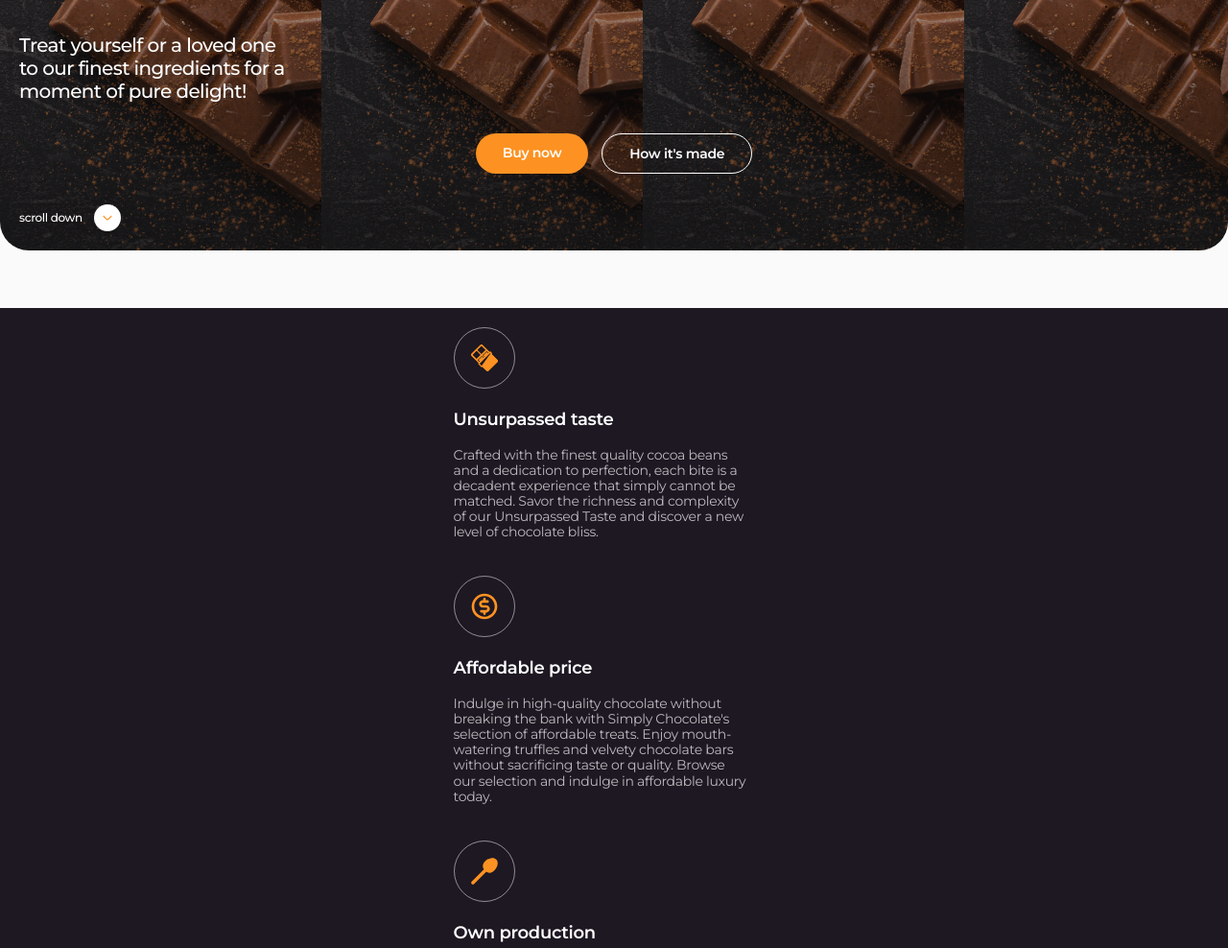
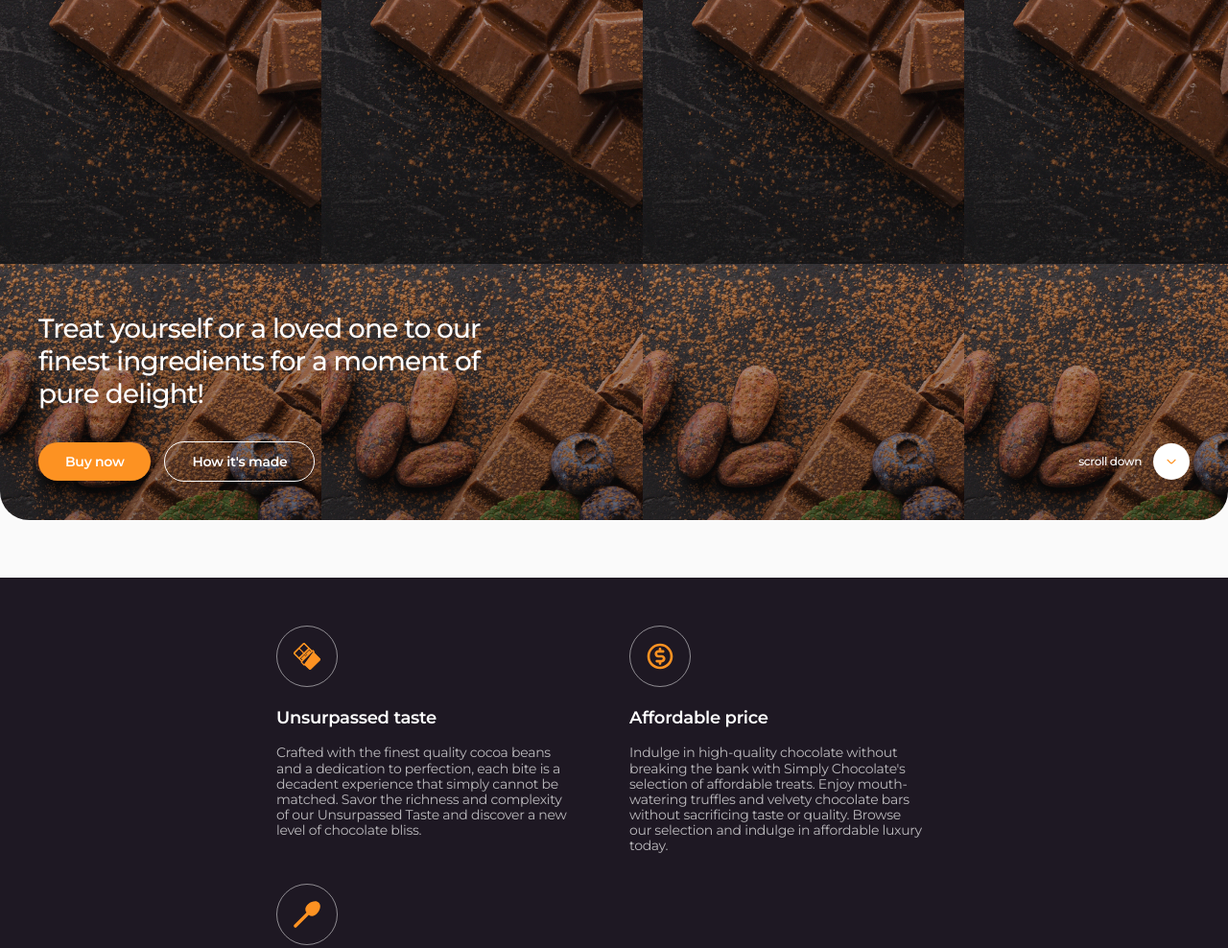
Before and after one commit to pro100-makari4/simply-chocolate, a plain HTML site: page index.html in a window 1280 px wide. Shown: the part 400-1388 px from the top of the page at 96% size. Drawn offline with nearby package versions, Linux system fonts and the light colour scheme.

Commit message:
ingredietns section, starting tablet adaptive

```diff
--- a/css/styles.css
+++ b/css/styles.css
@@ -42,9 +42,9 @@ img {
 }
 
 .container {
+    margin: 0 auto;
     width: 375px;
     padding: 0 20px;
-    margin: 0 auto;
 }
 
 .accent-color {
@@ -112,56 +112,15 @@ img {
         url(../images/hb-mobil.jpg);
     margin: 0 auto;
     border-radius: 30px;
-    padding: 380px 20px 20px;
     margin-bottom: 60px;
 }
 
-@media screen and (max-width: 767px) and (min-resolution: 192dpi),
-screen and (max-width: 768px) and (min-resolution: 2dppx),
-screen and (max-width: 768px) and (min-device-pixel-ratio: 2) {
-    .hero-section {
-        background: linear-gradient(180deg, rgba(17, 17, 17, 0.00) 0%, rgba(17, 17, 17, 0.40) 100%),
-            url(../images/hb-mobil@2x.jpg);
-        background-size: cover;
-        background-position: center;
-        background-repeat: no-repeat;
-        width: 335px;
-        height: 620px;
-    }
+.hero-wrapper {
+    padding: 395px 20px 20px;
 }
-
-@media screen and (min-width: 768px) and (min-resolution: 192dpi),
-screen and (min-width: 768px) and (min-resolution: 2dppx),
-screen and (min-width: 768px) and (min-device-pixel-ratio: 2) {
-    .hero-section {
-        background: linear-gradient(180deg, rgba(17, 17, 17, 0.00) 0%, rgba(17, 17, 17, 0.40) 100%),
-            url(../images/hb-tablet@2x.jpg);
-        width: 704px;
-        height: 890px;
-        background-size: cover;
-        background-position: center;
-        background-repeat: no-repeat;
-    }
-}
-
-@media screen and (min-width: 1200px) and (min-resolution: 192dpi),
-screen and (min-width: 1200px) and (min-resolution: 2dppx),
-screen and (min-width: 1200px) and (min-device-pixel-ratio: 2) {
-    .hero-section {
-        background: linear-gradient(180deg, rgba(17, 17, 17, 0.00) 0%, rgba(17, 17, 17, 0.40) 100%),
-            url(../images/hb-desktop@2x.jpg);
-        width: 1136px;
-        height: 600px;
-        background-size: cover;
-        background-position: center;
-        background-repeat: no-repeat;
-    }
-}
-
 
 .hero-title {
     width: 290px;
-    height: 72px;
 
     color: #FFFFFF;
     font-size: 20px;
@@ -171,12 +130,17 @@ screen and (min-width: 1200px) and (min-device-pixel-ratio: 2) {
     margin-bottom: 32px;
 }
 
-.buttons {
+.hero-buttons {
     display: flex;
     flex-direction: row;
-    justify-content: center;
+    flex-wrap: wrap;
+    row-gap: 32px;
+}
+
+.hero-buttons-left-right {
+    display: flex;
+    align-items: center;
     gap: 14px;
-    margin-bottom: 32px;
 }
 
 .hero-button-left {
@@ -202,8 +166,8 @@ screen and (min-width: 1200px) and (min-device-pixel-ratio: 2) {
 
 .scroll-down {
     display: flex;
+    justify-content: flex-start;
     align-items: center;
-    width: 107px;
     color: #FFF;
     font-size: 12px;
     font-weight: 500;
@@ -264,6 +228,7 @@ screen and (min-width: 1200px) and (min-device-pixel-ratio: 2) {
 
 .benefits-list-item {
     margin-bottom: 38px;
+    width: 308px;
 }
 
 .benefits-list-item h3 {
@@ -276,7 +241,6 @@ screen and (min-width: 1200px) and (min-device-pixel-ratio: 2) {
 .benefits-list-item p {
     color: rgba(255, 255, 255, 0.70);
     letter-spacing: -0.02em;
-    width: 308px;
 }
 
 .benefits-icon-box {
@@ -875,6 +839,20 @@ screen and (min-width: 1200px) and (min-device-pixel-ratio: 2) {
 /* //////REVIEW MODAL WINDOW//// */
 
 @media screen and (max-width: 767px) {
+    @media screen and (max-width: 767px) and (min-resolution: 192dpi),
+    screen and (max-width: 768px) and (min-resolution: 2dppx),
+    screen and (max-width: 768px) and (min-device-pixel-ratio: 2) {
+        .hero-section {
+            background: linear-gradient(180deg, rgba(17, 17, 17, 0.00) 0%, rgba(17, 17, 17, 0.40) 100%),
+                url(../images/hb-mobil@2x.jpg);
+            background-size: cover;
+            background-position: center;
+            background-repeat: no-repeat;
+            width: 335px;
+            height: 620px;
+        }
+    }
+
     /* BURGER */
 
     .burger-open-btn {
@@ -972,14 +950,106 @@ screen and (min-width: 1200px) and (min-device-pixel-ratio: 2) {
 
 
     /* ///////BURGER////// */
-
-
-
 }
 
 
 @media screen and (min-width: 768px) {
+    @media screen and (min-width: 768px) and (min-resolution: 192dpi),
+    screen and (min-width: 768px) and (min-resolution: 2dppx),
+    screen and (min-width: 768px) and (min-device-pixel-ratio: 2) {
+        .hero-section {
+            background: linear-gradient(180deg, rgba(17, 17, 17, 0.00) 0%, rgba(17, 17, 17, 0.40) 100%),
+                url(../images/hb-tablet@2x.jpg);
+            width: 704px;
+            height: 890px;
+            background-size: cover;
+            background-position: center;
+            background-repeat: no-repeat;
+        }
+    }
+
+    .hero-wrapper {
+        padding: 671px 40px 40px;
+    }
+
+    .container {
+        width: 768px;
+        padding: 0 32px;
+        margin: 0 auto;
+    }
+
+
+    .hero-title {
+        font-size: 28px;
+        line-height: 1.21;
+        width: 484px;
+        margin-bottom: 32px;
+    }
+
+    .hero-buttons {
+
+        justify-content: space-between;
+        gap: 14px;
+    }
+
+    .scroll-btn {
+        width: 38px;
+        height: 38px;
+    }
+
+    .scroll-btn-icon {
+        width: 10px;
+        height: 10px;
+    }
+
+    .benefits-wrapper {
+        padding: 50px 32px;
+
+    }
+
+    .benefits-list {
+        display: flex;
+        flex-direction: row;
+        flex-wrap: wrap;
+        column-gap: 60px;
+        row-gap: 32px;
+    }
+
+
+    .benefits-list-item {
+        width: calc((100% - 60px) / 2);
+        max-width: 308px;
+        margin-bottom: 0;
+    }
+
+
+
+
+
+
+
+
+
+
+
+
     .footer-mobil-nav {
         display: none;
     }
 }
+
+
+
+@media screen and (min-width: 1200px) and (min-resolution: 192dpi),
+screen and (min-width: 1200px) and (min-resolution: 2dppx),
+screen and (min-width: 1200px) and (min-device-pixel-ratio: 2) {
+    .hero-section {
+        background: linear-gradient(180deg, rgba(17, 17, 17, 0.00) 0%, rgba(17, 17, 17, 0.40) 100%),
+            url(../images/hb-desktop@2x.jpg);
+        width: 1136px;
+        height: 600px;
+        background-size: cover;
+        background-position: center;
+        background-repeat: no-repeat;
+    }
+}
--- a/index.html
+++ b/index.html
@@ -90,7 +90,8 @@
             of pure delight!
           </h1>
 
-          <div class="buttons">
+          <div class="hero-buttons">
+            <div class="hero-buttons-left-right">
               <a class="hero-button-left" href="#">Buy now</a>
               <a class="hero-button-right" href="#how-made">
                 How it&#8242;s made
@@ -100,8 +101,11 @@
               >scroll down
               <span class="scroll-btn"
                 ><svg class="scroll-btn-icon" width="16" height="16">
-                <use href="./images/icons.svg#icon-direction"></use></svg></span
+                  <use
+                    href="./images/icons.svg#icon-direction"
+                  ></use></svg></span
             ></a>
+          </div>
         </div>
       </div>
 
```
Lines whose indentation alone changed are shown as unchanged.
